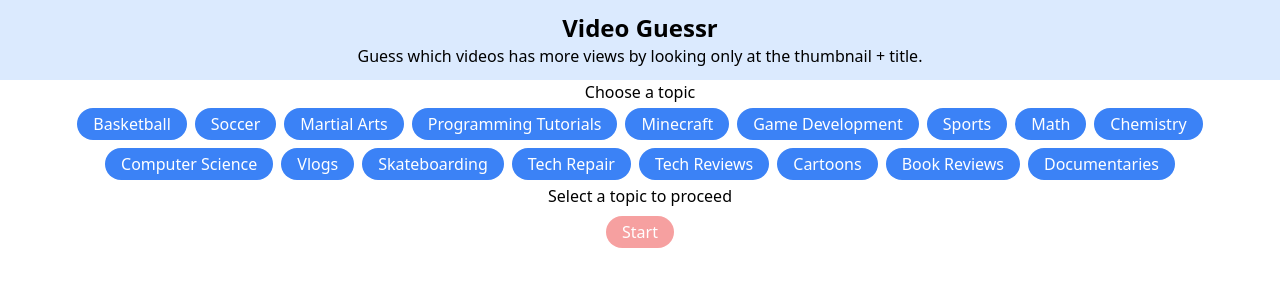
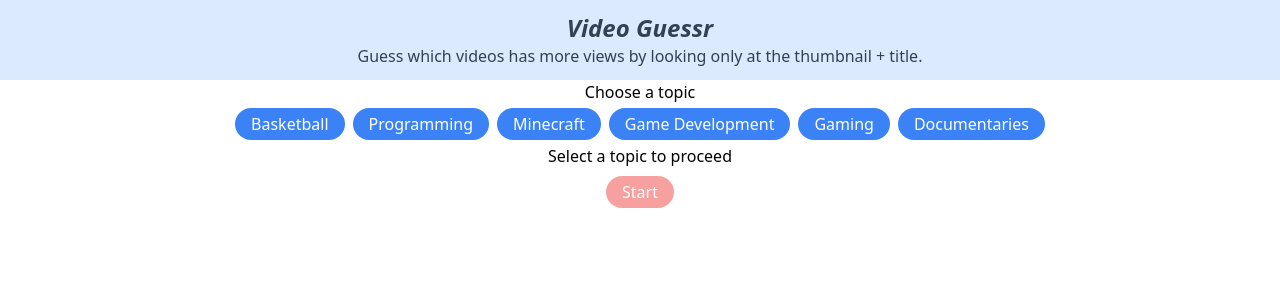
Before and after one commit to JSLegendDev/video-guessr, a React (Vite) app: page / in a window 1280 px wide. Shown: the top 300 px of the page. Built offline with nearby package versions, Linux system fonts and the light colour scheme.

Commit message:
improved UI

```diff
--- a/src/App.tsx
+++ b/src/App.tsx
@@ -98,8 +98,8 @@ const App = () => {
     <>
       <header className="flex justify-center items-center h-20 bg-blue-100">
           <div className="columns-1">
-            <h1 className="text-2xl font-bold text-center">Video Guessr</h1>
-            <div className="ml-2 mr-2 text-center">Guess which videos has more views by looking only at the thumbnail + title.</div>
+            <h1 className="text-2xl font-bold italic text-center text-slate-700">Video Guessr</h1>
+            <div className="ml-2 mr-2 text-center text-slate-700">Guess which videos has more views by looking only at the thumbnail + title.</div>
           </div>
       </header>
 
@@ -130,7 +130,7 @@ const App = () => {
           <Game
             videos={videos}
             endGameCallBack={() => setStartGame(false)}
-            totalNumberOfQuestions={20}
+            totalNumberOfQuestions={10}
           />
         )}
       </div>
--- a/src/components/Game.tsx
+++ b/src/components/Game.tsx
@@ -28,20 +28,20 @@ const VideoContainer = ({
       m-2
       flex
       flex-col
-      ${selected && !displayViews ? "bg-blue-200" : null}
-      ${displayViews && isMostPopular ? "bg-green-200" : null}
-      ${displayViews && !isMostPopular ? "bg-red-200" : null}
+      ${selected && !displayViews ? "bg-blue-200 drop-shadow-md" : null}
+      ${displayViews && isMostPopular ? "bg-green-200 drop-shadow-md" : null}
+      ${displayViews && !isMostPopular ? "bg-red-200 drop-shadow-md" : null}
       `}
       >
       <img
-        className="rounded-md border border-gray-100 shadow-sm"
+        className="border rounded"
         onClick={() => setDisplayLowresImg(true)}
         src={
           displayLowresImg ? video.thumbnailUrl + "/mqdefault.jpg" : video.thumbnailUrl + "/maxresdefault.jpg"
         }
       />
-      <p className="flex-1">{video.title}</p>
-      { displayViews ? <p>{video.views.toLocaleString()} views</p> :
+      <p className="flex-1 mb-1 font-semibold text-left text-slate-700">{video.title}</p>
+      { displayViews ? <p className="font-bold text-left text-slate-700">{video.views.toLocaleString()} views</p> :
           <button
             className={`
               bg-blue-500
@@ -98,7 +98,7 @@ export const Game = ({
       <>
         { !isGameOver &&
           <>
-            <div className="flex flex-wrap justify-center">
+            <div className="flex flex-wrap justify-center text-slate-700">
               <p className="mr-2 text-center">Points : {points}</p>
               <p className="ml-2">Question No : {currentQuestionNb}/{totalNumberOfQuestions}</p>
             </div>
@@ -190,6 +190,8 @@ export const Game = ({
             >Play again</button>
           </div>
         }
+
+        <span className="font-medium italic p-8"> Note : If the thumbnail for a video doesn't load. Click on the placeholder image to reload.</span>
       </>
   )
 }
--- a/src/topics.ts
+++ b/src/topics.ts
@@ -1,13 +1,10 @@
 export const topics = [
     "Basketball",
-    "Soccer",
-    "Martial Arts",
-    "Programming Tutorials",
+    "Programming",
     "Minecraft",
     "Game Development",
-    "Sports", "Math", "Chemistry", "Computer Science",
-    "Vlogs", "Skateboarding", "Tech Repair", "Tech Reviews", "Cartoons",
-    "Book Reviews", "Documentaries"
+    "Gaming",
+    "Documentaries"
 ]
 
 
@@ -19,17 +16,23 @@ export const topicQueries : {[key:string] : Array<string>} = {
         "NBA legend",
         "basketball 1v1 vs trash talker"
     ],
-    "Martial Arts": [
-        "judo",
-        "bjj",
-        "top martial arts",
-        "boxing",
-        "muai thai",
-        "karate",
-        "wing chun"
-    ],
     "Game Development": [
         "gamedev",
-        "devlog"
+        "devlog",
+        "game design"
+    ],
+    "Gaming": [
+        "video game reviews",
+        "video game analysis",
+    ],
+    "Minecraft": [
+        "minecraft 100 days challenge",
+        "minecraft manhunt",
+        "minecraft bedwars"
+    ],
+    "Programming": [
+        "javascript tutorials",
+        "python tutorials",
+        "frontend tutorials"
     ]
 }
```
